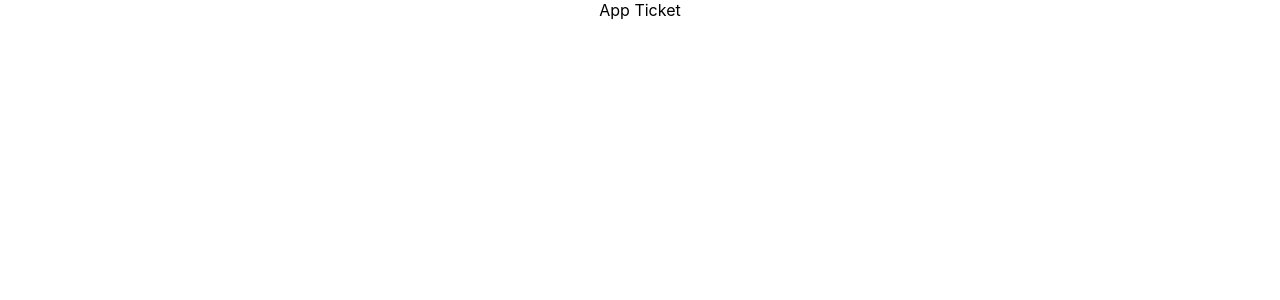
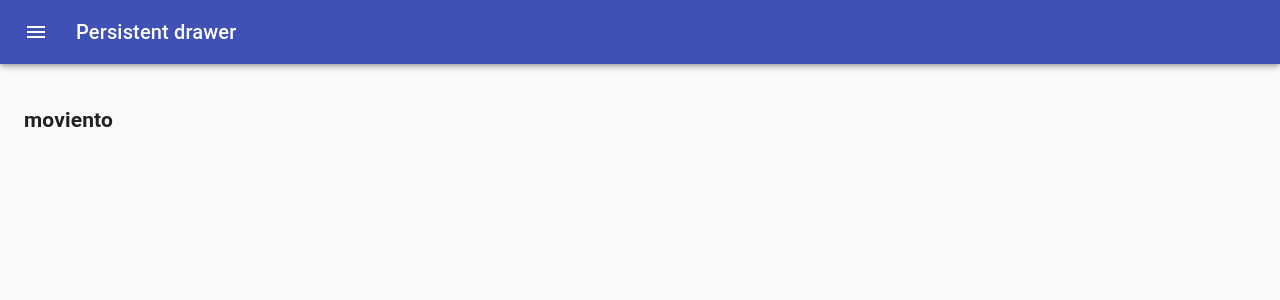
Before and after one commit to EroAuditore/appticket, a React (Create React App) app: page /movimiento in a window 1280 px wide. Shown: the top 300 px of the page. Built offline with nearby package versions, Linux system fonts and the light colour scheme.

Commit message:
React router dom added with switch

```diff
--- a/package.json
+++ b/package.json
@@ -3,12 +3,15 @@
   "version": "0.1.0",
   "private": true,
   "dependencies": {
+    "@material-ui/core": "^4.11.3",
+    "@material-ui/icons": "^4.11.2",
     "@testing-library/jest-dom": "^4.2.4",
     "@testing-library/react": "^9.5.0",
     "@testing-library/user-event": "^7.2.1",
     "axios": "^0.21.1",
     "react": "^16.13.1",
     "react-dom": "^16.13.1",
+    "react-router-dom": "^5.2.0",
     "react-scripts": "3.4.1"
   },
   "scripts": {
--- a/src/App.css
+++ /dev/null
@@ -1,38 +0,0 @@
-.App {
-  text-align: center;
-}
-
-.App-logo {
-  height: 40vmin;
-  pointer-events: none;
-}
-
-@media (prefers-reduced-motion: no-preference) {
-  .App-logo {
-    animation: App-logo-spin infinite 20s linear;
-  }
-}
-
-.App-header {
-  background-color: #282c34;
-  min-height: 100vh;
-  display: flex;
-  flex-direction: column;
-  align-items: center;
-  justify-content: center;
-  font-size: calc(10px + 2vmin);
-  color: white;
-}
-
-.App-link {
-  color: #61dafb;
-}
-
-@keyframes App-logo-spin {
-  from {
-    transform: rotate(0deg);
-  }
-  to {
-    transform: rotate(360deg);
-  }
-}
--- a/src/App.js
+++ b/src/App.js
@@ -1,12 +1,22 @@
 import React from 'react';
-
-import './App.css';
+import {
+  Switch,
+  Route,
+} from 'react-router-dom';
+import { BrowserRouter as Router } from 'react-router-dom';
+import Layout from './components/layout/Layout';
+import Movimiento from './components/Movimiento';
 
 function App() {
   return (
-    <div className="App">
-     App Ticket
-    </div>
+    <Router>
+        <Layout>
+          <Switch>
+              <Route path="/movimiento" component={Movimiento} />
+          </Switch>
+        </Layout>
+    </Router>
+
   );
 }
 
--- /dev/null
+++ b/src/components/Movimiento/index.js
@@ -0,0 +1,7 @@
+import React from 'react';
+
+const Movimiento = () => {
+    return ( <h2>moviento</h2> );
+}
+
+export default Movimiento;
--- /dev/null
+++ b/src/components/layout/Layout.jsx
@@ -0,0 +1,164 @@
+import React from 'react';
+import clsx from 'clsx';
+import { makeStyles, useTheme } from '@material-ui/core/styles';
+import Drawer from '@material-ui/core/Drawer';
+import CssBaseline from '@material-ui/core/CssBaseline';
+import AppBar from '@material-ui/core/AppBar';
+import Toolbar from '@material-ui/core/Toolbar';
+import List from '@material-ui/core/List';
+import Typography from '@material-ui/core/Typography';
+import Divider from '@material-ui/core/Divider';
+import IconButton from '@material-ui/core/IconButton';
+import MenuIcon from '@material-ui/icons/Menu';
+import ChevronLeftIcon from '@material-ui/icons/ChevronLeft';
+import ChevronRightIcon from '@material-ui/icons/ChevronRight';
+import ListItem from '@material-ui/core/ListItem';
+import ListItemIcon from '@material-ui/core/ListItemIcon';
+import ListItemText from '@material-ui/core/ListItemText';
+import InboxIcon from '@material-ui/icons/MoveToInbox';
+import MailIcon from '@material-ui/icons/Mail';
+
+
+const drawerWidth = 240;
+
+const useStyles = makeStyles((theme) => ({
+  root: {
+    display: 'flex',
+  },
+  appBar: {
+    transition: theme.transitions.create(['margin', 'width'], {
+      easing: theme.transitions.easing.sharp,
+      duration: theme.transitions.duration.leavingScreen,
+    }),
+  },
+  appBarShift: {
+    width: `calc(100% - ${drawerWidth}px)`,
+    marginLeft: drawerWidth,
+    transition: theme.transitions.create(['margin', 'width'], {
+      easing: theme.transitions.easing.easeOut,
+      duration: theme.transitions.duration.enteringScreen,
+    }),
+  },
+  menuButton: {
+    marginRight: theme.spacing(2),
+  },
+  hide: {
+    display: 'none',
+  },
+  drawer: {
+    width: drawerWidth,
+    flexShrink: 0,
+  },
+  drawerPaper: {
+    width: drawerWidth,
+  },
+  drawerHeader: {
+    display: 'flex',
+    alignItems: 'center',
+    padding: theme.spacing(0, 1),
+    // necessary for content to be below app bar
+    ...theme.mixins.toolbar,
+    justifyContent: 'flex-end',
+  },
+  content: {
+    flexGrow: 1,
+    padding: theme.spacing(3),
+    transition: theme.transitions.create('margin', {
+      easing: theme.transitions.easing.sharp,
+      duration: theme.transitions.duration.leavingScreen,
+    }),
+    marginLeft: -drawerWidth,
+  },
+  contentShift: {
+    transition: theme.transitions.create('margin', {
+      easing: theme.transitions.easing.easeOut,
+      duration: theme.transitions.duration.enteringScreen,
+    }),
+    marginLeft: 0,
+  },
+}));
+
+const Layout = ( {children}) => {
+    const classes = useStyles();
+    const theme = useTheme();
+    const [open, setOpen] = React.useState(false);
+
+    const handleDrawerOpen = () => {
+      setOpen(true);
+    };
+
+    const handleDrawerClose = () => {
+      setOpen(false);
+    };
+
+    return (
+         <div className={classes.root}>
+      <CssBaseline />
+      <AppBar
+        position="fixed"
+        className={clsx(classes.appBar, {
+          [classes.appBarShift]: open,
+        })}
+      >
+        <Toolbar>
+          <IconButton
+            color="inherit"
+            aria-label="open drawer"
+            onClick={handleDrawerOpen}
+            edge="start"
+            className={clsx(classes.menuButton, open && classes.hide)}
+          >
+            <MenuIcon />
+          </IconButton>
+          <Typography variant="h6" noWrap>
+            Persistent drawer
+          </Typography>
+        </Toolbar>
+      </AppBar>
+      <Drawer
+        className={classes.drawer}
+        variant="persistent"
+        anchor="left"
+        open={open}
+        classes={{
+          paper: classes.drawerPaper,
+        }}
+      >
+        <div className={classes.drawerHeader}>
+          <IconButton onClick={handleDrawerClose}>
+            {theme.direction === 'ltr' ? <ChevronLeftIcon /> : <ChevronRightIcon />}
+          </IconButton>
+        </div>
+        <Divider />
+        <List>
+          {['Inbox', 'Starred', 'Send email', 'Drafts'].map((text, index) => (
+            <ListItem button key={text}>
+              <ListItemIcon>{index % 2 === 0 ? <InboxIcon /> : <MailIcon />}</ListItemIcon>
+              <ListItemText primary={text} />
+            </ListItem>
+          ))}
+        </List>
+        <Divider />
+        <List>
+          {['All mail', 'Trash', 'Spam'].map((text, index) => (
+            <ListItem button key={text}>
+              <ListItemIcon>{index % 2 === 0 ? <InboxIcon /> : <MailIcon />}</ListItemIcon>
+              <ListItemText primary={text} />
+            </ListItem>
+          ))}
+        </List>
+      </Drawer>
+      <main
+        className={clsx(classes.content, {
+          [classes.contentShift]: open,
+        })}
+      >
+        <div className={classes.drawerHeader} />
+        {children}
+      </main>
+    </div>
+
+     );
+}
+
+export default Layout;
```
Also changed, not shown: 2 other files (tests, documents, lock files or other folders).
